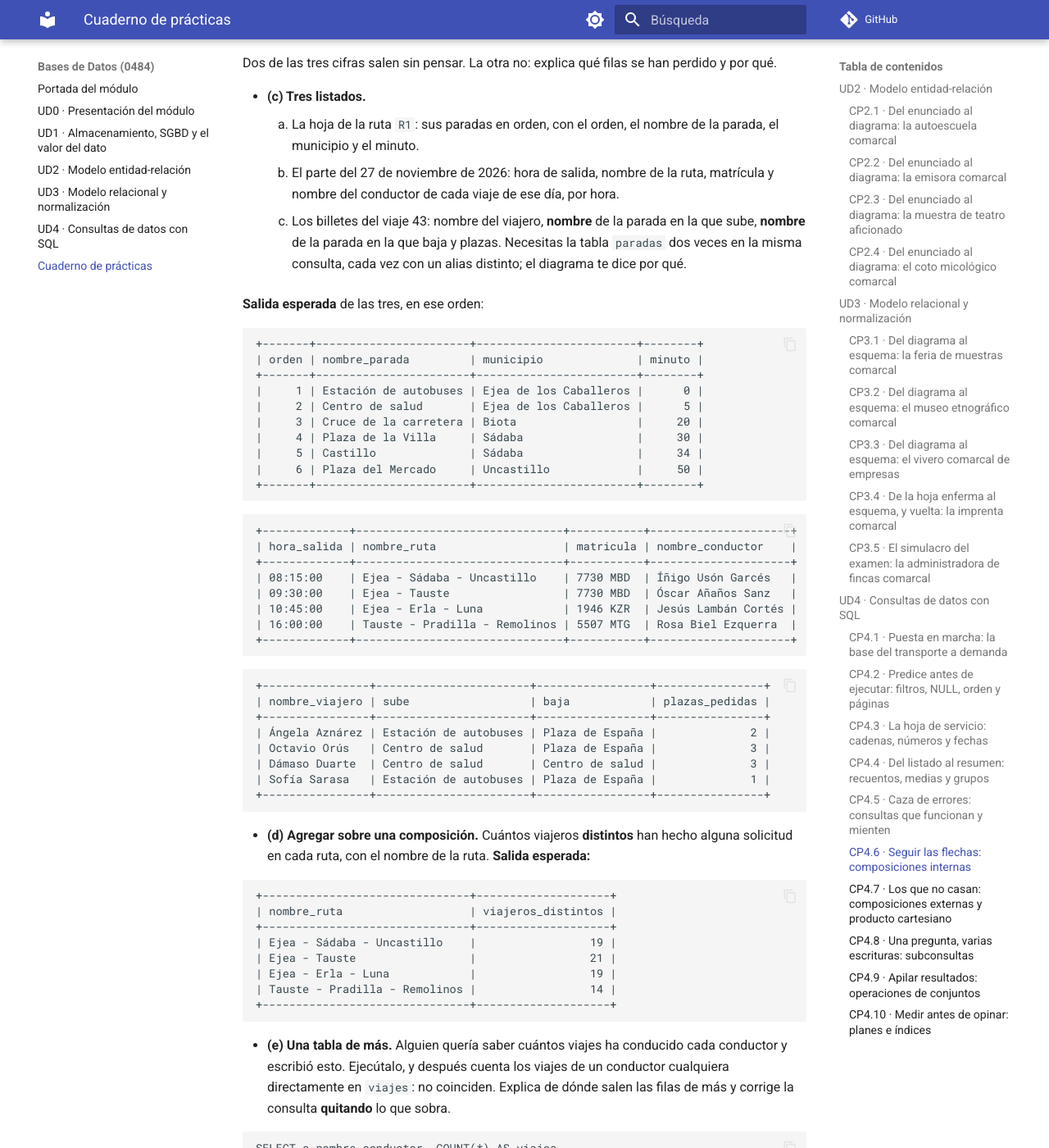
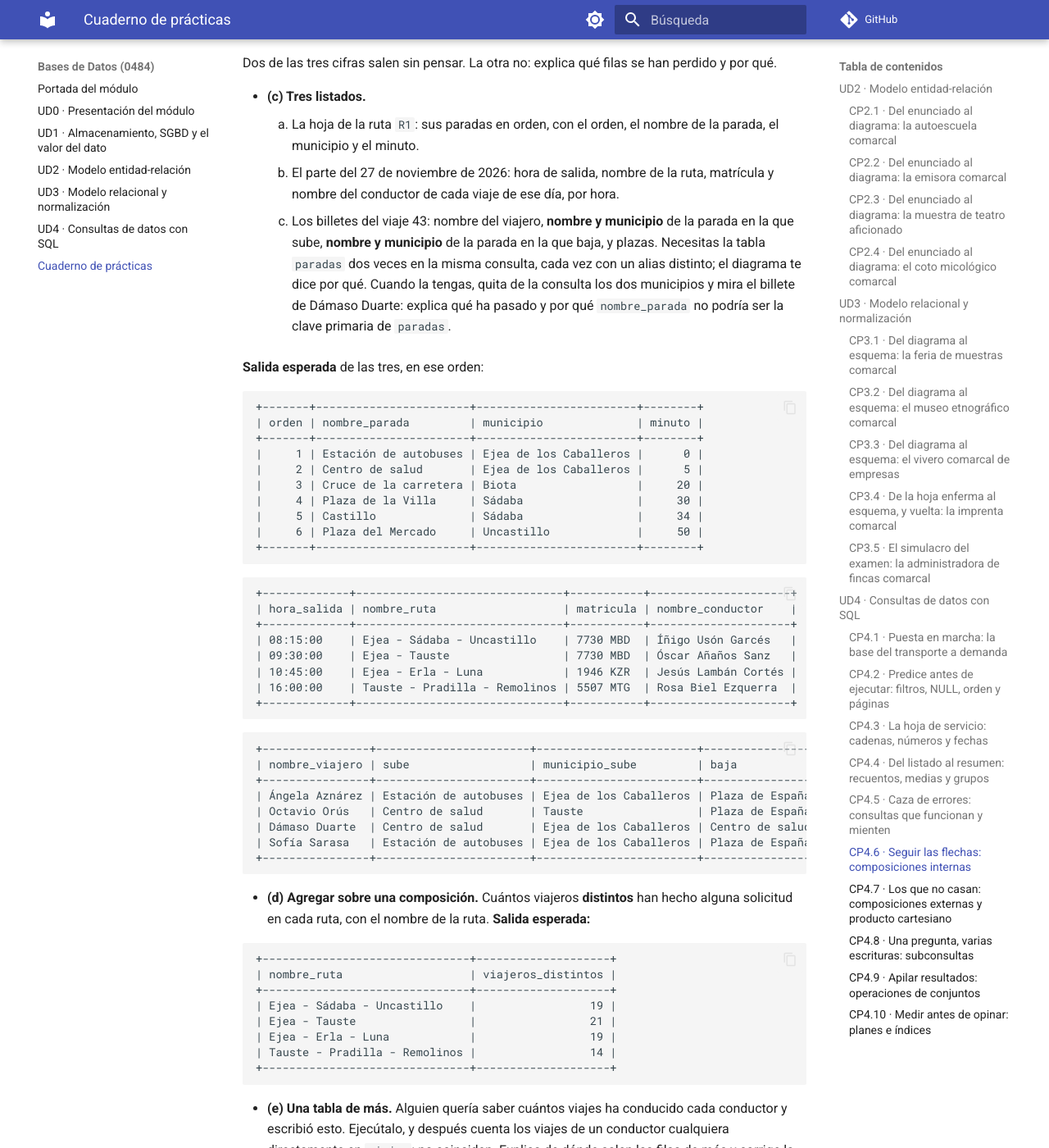
Before and after one commit to codigoRonin/apuntes-daw, an MkDocs documentation site: the page built from docs/bases-de-datos/practicas-clase.md, in a window 1280 px wide and 1400 px high, scrolled down 43308 px. Shown: the whole window at 82% size. Built offline with MkDocs 1.6.1 and Material for MkDocs 9.7.7, drawn with Linux system fonts in a browser that asks for light colours; comment, search, counter and statistics services are not loaded.

Commit message:
Cuaderno de prácticas de BBDD: la CP4.6 (c.3) pide el municipio de cada parada
En el viaje 43 un viajero sube en «Centro de salud» (Ejea) y baja en
«Centro de salud» (Tauste): sin el municipio el billete parecía un error.
La tarea pide ahora nombre y municipio de las dos paradas y pregunta por
qué nombre_parada no podría ser la clave primaria de paradas.

````diff
--- a/docs/bases-de-datos/practicas-clase.md
+++ b/docs/bases-de-datos/practicas-clase.md
@@ -844,7 +844,7 @@ SELECT cod_solicitud, MAX(valoracion) FROM solicitudes;
 - **(c) Tres listados.**
     1. La hoja de la ruta `R1`: sus paradas en orden, con el orden, el nombre de la parada, el municipio y el minuto.
     2. El parte del 27 de noviembre de 2026: hora de salida, nombre de la ruta, matrícula y nombre del conductor de cada viaje de ese día, por hora.
-    3. Los billetes del viaje 43: nombre del viajero, **nombre** de la parada en la que sube, **nombre** de la parada en la que baja y plazas. Necesitas la tabla `paradas` dos veces en la misma consulta, cada vez con un alias distinto; el diagrama te dice por qué.
+    3. Los billetes del viaje 43: nombre del viajero, **nombre y municipio** de la parada en la que sube, **nombre y municipio** de la parada en la que baja, y plazas. Necesitas la tabla `paradas` dos veces en la misma consulta, cada vez con un alias distinto; el diagrama te dice por qué. Cuando la tengas, quita de la consulta los dos municipios y mira el billete de Dámaso Duarte: explica qué ha pasado y por qué `nombre_parada` no podría ser la clave primaria de `paradas`.
 
   **Salida esperada** de las tres, en ese orden:
 
@@ -873,14 +873,14 @@ SELECT cod_solicitud, MAX(valoracion) FROM solicitudes;
 ```
 
 ```
-+----------------+-----------------------+-----------------+----------------+
-| nombre_viajero | sube                  | baja            | plazas_pedidas |
-+----------------+-----------------------+-----------------+----------------+
-| Ángela Aznárez | Estación de autobuses | Plaza de España |              2 |
-| Octavio Orús   | Centro de salud       | Plaza de España |              3 |
-| Dámaso Duarte  | Centro de salud       | Centro de salud |              3 |
-| Sofía Sarasa   | Estación de autobuses | Plaza de España |              1 |
-+----------------+-----------------------+-----------------+----------------+
++----------------+-----------------------+------------------------+-----------------+----------------+----------------+
+| nombre_viajero | sube                  | municipio_sube         | baja            | municipio_baja | plazas_pedidas |
++----------------+-----------------------+------------------------+-----------------+----------------+----------------+
+| Ángela Aznárez | Estación de autobuses | Ejea de los Caballeros | Plaza de España | Tauste         |              2 |
+| Octavio Orús   | Centro de salud       | Tauste                 | Plaza de España | Tauste         |              3 |
+| Dámaso Duarte  | Centro de salud       | Ejea de los Caballeros | Centro de salud | Tauste         |              3 |
+| Sofía Sarasa   | Estación de autobuses | Ejea de los Caballeros | Plaza de España | Tauste         |              1 |
++----------------+-----------------------+------------------------+-----------------+----------------+----------------+
 ```
 
 - **(d) Agregar sobre una composición.** Cuántos viajeros **distintos** han hecho alguna solicitud en cada ruta, con el nombre de la ruta. **Salida esperada:**
````
